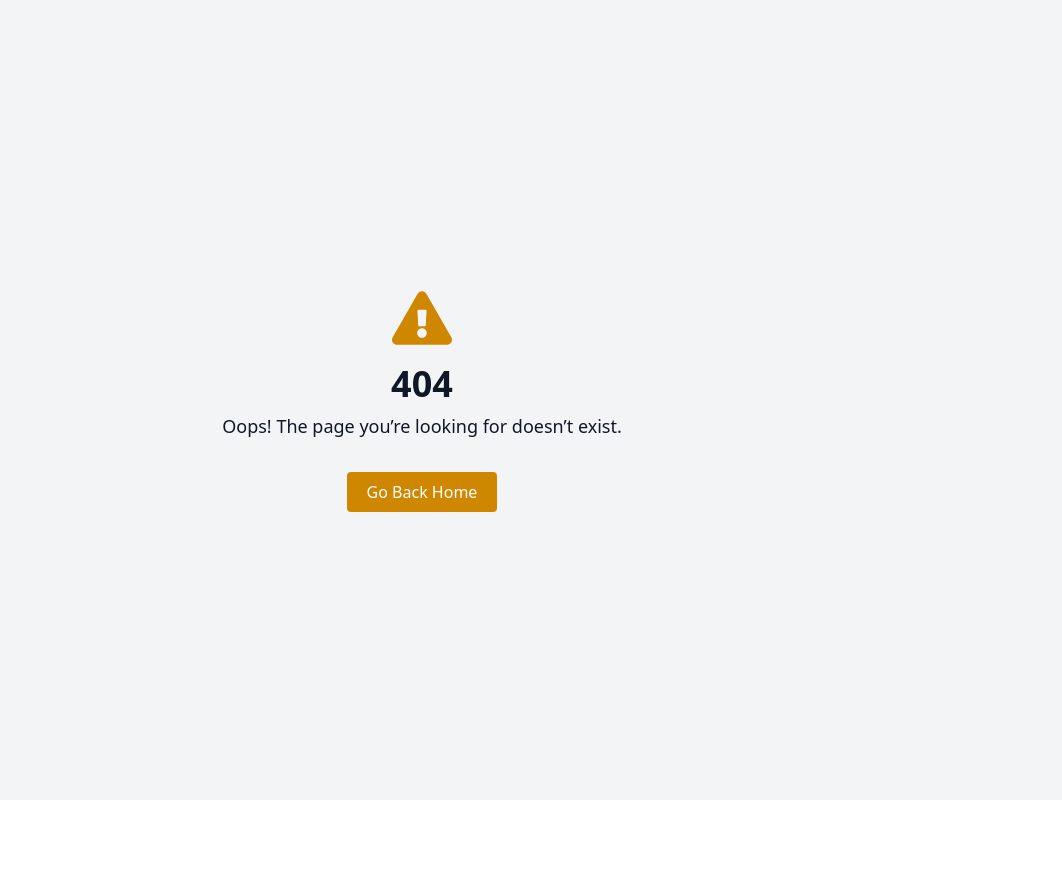
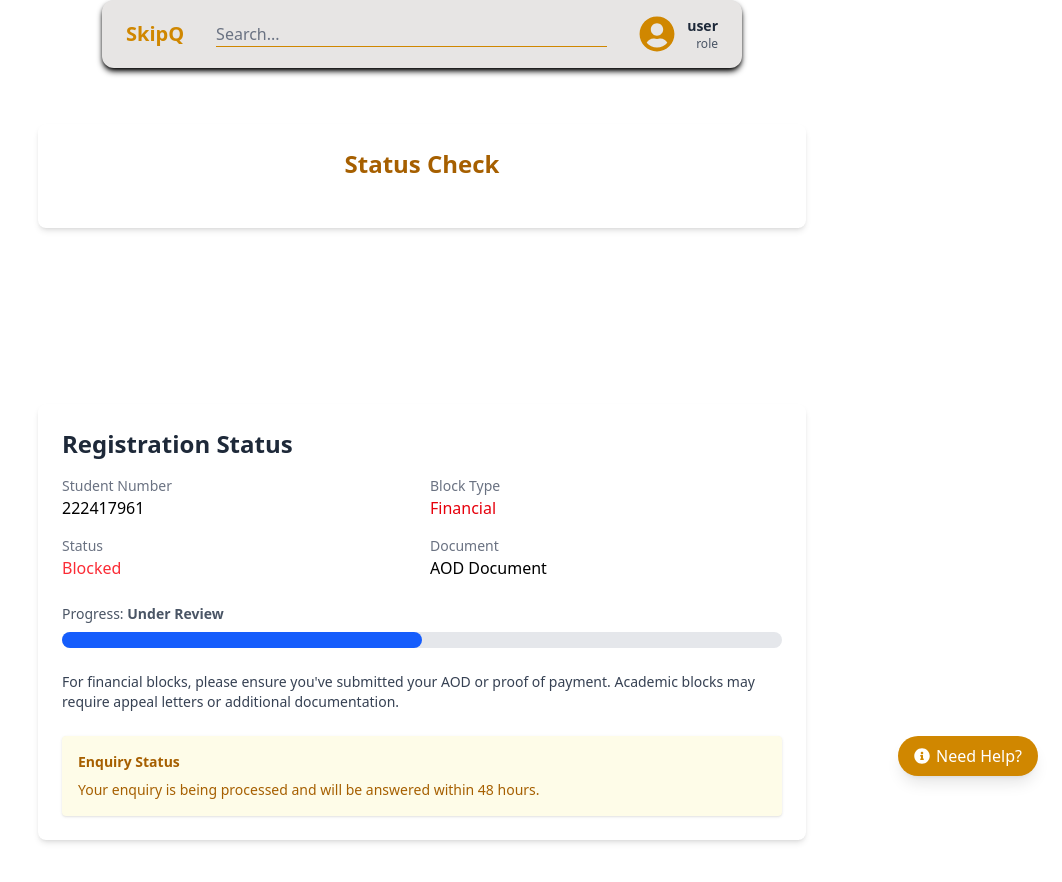
Before and after one commit to fRanklinscoT/skipq-demo, a React (Vite) app: page /status in a window 1280 px wide. Before the commit this address had no page. Shown: the top 882 px of the page, without its empty margins (218-1280 px from the left). Before the commit the page ends 800 px from the top, so only its background shows below. Built offline with nearby package versions, Linux system fonts and the light colour scheme.

Commit message:
added a clear status check and improved overall ui

```diff
--- a/src/App.jsx
+++ b/src/App.jsx
@@ -4,6 +4,9 @@ import Dashboard from './components/dashboard';
 import AdminDashboard from './components/Admin';
 import ErrorPage from './components/error404';
 import UploadDocumets from './components/UploadDocuments';
+import ViewStatus from './components/ViewStatus';
+import Enquire from './components/contact';
+import ManageRegistration from './components/Manage';
 
 function App() {
   return (
@@ -14,6 +17,9 @@ function App() {
         <Route path="/dashboard" element={<Dashboard />} />
         <Route path="/admin" element={<AdminDashboard  />} />
         <Route path='/documents' element={<UploadDocumets />} />
+        <Route path='/status' element={<ViewStatus />} />
+        <Route path='/contact' element={<Enquire />} />
+        <Route path='/registrations' element={<ManageRegistration />} />
         <Route path='*' element={<ErrorPage />} />
       </Routes>
     </BrowserRouter>
--- /dev/null
+++ b/src/components/Enquire.jsx
@@ -0,0 +1,18 @@
+import React from "react"
+import { FaInfoCircle } from "react-icons/fa";
+import { useNavigate } from "react-router-dom";
+
+export default function EnquireBtn(){
+    const navigate = useNavigate();
+
+    return(
+        <>
+            <button
+                className="flex flex-row fixed bottom-6 right-6 z-50 align-middle bg-yellow-600 text-white px-4 py-2 rounded-full shadow-lg hover:bg-yellow-700 transition-all"
+                onClick={() => navigate("/contact")}
+                >
+                  <FaInfoCircle className="flex justify-center-safe mt-1"/><p className="flex justify-center ml-1.5">Need Help?</p>
+            </button>
+        </>
+    );
+}
--- /dev/null
+++ b/src/components/Manage.jsx
@@ -0,0 +1,14 @@
+import React from "react";
+
+export default function ManageRegistration() {
+  return (
+    <div className="min-h-screen bg-gray-100 py-10 px-4">
+      <div className="max-w-3xl mx-auto bg-white shadow-md rounded-lg p-6">
+        <h1 className="text-2xl font-bold text-yellow-700 mb-6 text-center">
+          Manage Registration
+        </h1>
+
+      </div>
+    </div>
+  );
+}
--- a/src/components/UploadDocuments.jsx
+++ b/src/components/UploadDocuments.jsx
@@ -1,7 +1,10 @@
 import React, { useState } from "react";
 import Navbar from "./Navbar";
+import { useNavigate } from "react-router-dom";
+import EnquireBtn from "./Enquire";
 
 export default function UploadDocuments() {
+
   const [file, setFile] = useState(null);
 
   const handleFileChange = (e) => {
@@ -18,7 +21,13 @@ export default function UploadDocuments() {
 
 
       <Navbar />
-      <h1 className="text-xl font-bold text-gray-800 dark:text-white mb-2 flex justify-center text-start mt-10">Upload Documents</h1>
+      <div className="bg-white py-10 px-4 mt-4">
+      <div className="max-w-3xl mx-auto bg-white shadow-md rounded-lg p-6">
+        <h1 className="text-2xl font-bold text-yellow-700 mb-6 text-center">
+          upload Documentation
+        </h1>
+      </div>
+    </div>
       {/* Table Section */}
       <div className="w-full px-4 flex justify-center mt-20">
         <div className="overflow-x-auto rounded-lg shadow-md w-full max-w-5xl">
@@ -103,6 +112,7 @@ export default function UploadDocuments() {
           >
             Upload
           </button>
+          <EnquireBtn />
         </div>
       </div>
     </>
--- /dev/null
+++ b/src/components/ViewStatus.jsx
@@ -0,0 +1,60 @@
+import React from "react";
+import Navbar from "./Navbar";
+import EnquireBtn from "./Enquire";
+import StatusCard from "./modular/StatusCard";
+import ProgressBar from "./modular/ProgressBar";
+import EnquiryStatus from "./modular/EnquireyStatus";
+
+
+export default function ViewStatus() {
+  const studentData = {
+    studentNumber: "222417961",
+    status: "Blocked",
+    blockType: "Financial",
+    documentsSubmitted: true,
+    documentName: "AOD Document",
+    progress: "Under Review",
+    enquiry: "Your enquiry is being processed and will be answered within 48 hours.",
+  };
+
+  return (
+    <>
+      <Navbar />
+      <div className="bg-white py-10 px-4 mt-4">
+        <div className="max-w-3xl mx-auto bg-white shadow-md rounded-lg p-6">
+          <h1 className="text-2xl font-bold text-yellow-700 mb-6 text-center">
+            Status Check
+          </h1>
+        </div>
+      </div>
+
+      <div className="min-h-screen px-4 py-6 bg-white">
+        <div className="max-w-3xl mx-auto bg-white shadow-md rounded-lg p-6 my-28">
+          <h1 className="text-2xl font-bold mb-4 text-gray-800">
+            Registration Status
+          </h1>
+
+          <div className="grid grid-cols-2 gap-4 mb-6">
+            <StatusCard label="Student Number" value={studentData.studentNumber} />
+            <StatusCard label="Block Type" value={studentData.blockType} valueClassName="text-red-600" />
+            <StatusCard label="Status" value={studentData.status} valueClassName="text-red-500" />
+            <StatusCard label="Document" value={studentData.documentName} />
+          </div>
+
+          <ProgressBar progress={studentData.progress} />
+
+          <div className="text-sm text-gray-700 mt-4">
+            <p>
+              For financial blocks, please ensure you've submitted your AOD or proof of
+              payment. Academic blocks may require appeal letters or additional documentation.
+            </p>
+          </div>
+
+          <EnquiryStatus enquiry={studentData.enquiry} />
+
+          <EnquireBtn />
+        </div>
+      </div>
+    </>
+  );
+}
--- /dev/null
+++ b/src/components/contact.jsx
@@ -0,0 +1,45 @@
+import Navbar from "./Navbar";
+
+const Enquire = () => {
+  return (
+
+    <>
+    <Navbar />
+    <div className="p-6 max-w-xl mx-auto mt-28">
+      <h1 className="text-2xl font-bold text-gray-800 mb-2">
+        Need Help with Registration?
+      </h1>
+      <p className="text-sm text-gray-600 mb-6">
+        If you’re blocked from registering due to academic or financial reasons, use this form to contact support.
+      </p>
+
+      {/* Block Type Dropdown */}
+      <label className="block text-sm font-medium text-gray-700 mb-1">
+        Block Type
+      </label>
+      <select className="w-full border border-gray-300 rounded-md p-2 mb-4">
+        <option value="">-- Select Block Type --</option>
+        <option value="financial">Financial Block</option>
+        <option value="academic">Academic Block</option>
+      </select>
+
+      {/* Message Field */}
+      <label className="block text-sm font-medium text-gray-700 mb-1">
+        Your Message
+      </label>
+      <textarea
+        placeholder="Explain your issue..."
+        rows={4}
+        className="w-full border border-gray-300 rounded-md p-3 mb-4"
+      />
+
+      {/* Fake Submit Button */}
+      <button className="bg-yellow-600 hover:bg-yellow-700 text-white font-semibold px-4 py-2 rounded-md w-full">
+        Submit Enquiry
+      </button>
+    </div>
+    </>
+  );
+};
+
+export default Enquire;
--- a/src/components/dashboard.jsx
+++ b/src/components/dashboard.jsx
@@ -3,6 +3,7 @@ import Navbar from './Navbar';
 import img from '../assets/tut.png';
 import AOS from 'aos';
 import DashboardCard from './DashboardCards';
+import EnquireBtn from './Enquire';
 
 export default function Dashboard() {
 
@@ -31,7 +32,7 @@ export default function Dashboard() {
         {
             title: 'Contact Support',
             description: 'Get in touch with our support team for any assistance.',
-            href: '/support'
+            href: '/contact'
         }
     ];
 
@@ -48,13 +49,13 @@ export default function Dashboard() {
         <Navbar />
         <div className="flex items-center justify-start px-4 sm:px-8 min-h-[650px]">
          <div
-                className="w-full sm:w-3/4 md:w-1/2 bg-transparent p-4 sm:p-8 rounded-lg shadow-lg"
+                className="w-full sm:w-3/4 md:w-1/2 bg-black/30 p-4 sm:p-8 rounded-lg shadow-lg"
                 data-aos="fade-up"
                 data-aos-offset="400"
                 data-aos-delay="300"
                 data-aos-duration="600"
             >
-            <h1 className="text-xl sm:text-2xl md:text-3xl font-bold text-white mb-4">
+            <h1 className="text-xl sm:text-2xl md:text-3xl font-bold text-white  mb-4">
               Welcome to <span className="text-yellow-600">SkipQ</span>
             </h1>
             <p className="text-sm sm:text-base md:text-lg text-white mb-6">
@@ -79,6 +80,7 @@ export default function Dashboard() {
         <div className="text-center mt-8">
           <p className="text-gray-500 dark:text-gray-400">© 2023 SkipQ. All rights reserved.</p>
         </div>
+        <EnquireBtn />
     </div>
   );
 }
--- /dev/null
+++ b/src/components/modular/EnquireyStatus.jsx
@@ -0,0 +1,8 @@
+export default function EnquiryStatus({ enquiry }) {
+  return (
+    <div className="bg-yellow-50 p-4 rounded shadow mt-6 text-sm text-yellow-700">
+      <h3 className="font-semibold mb-2">Enquiry Status</h3>
+      <p>{enquiry ? enquiry : "No enquiries at this time."}</p>
+    </div>
+  );
+}
--- /dev/null
+++ b/src/components/modular/ProgressBar.jsx
@@ -0,0 +1,32 @@
+export default function ProgressBar({ progress }) {
+  const getProgressPercent = (progress) => {
+    switch (progress) {
+      case "Submitted": return 25;
+      case "Under Review": return 50;
+      case "Pending": return 75;
+      case "Cleared": return 100;
+      default: return 0;
+    }
+  };
+
+  const progressColor =
+    progress === "Cleared"
+      ? "bg-green-600"
+      : progress === "Pending"
+      ? "bg-yellow-500"
+      : "bg-blue-600";
+
+  return (
+    <div className="mb-6">
+      <p className="text-sm text-gray-600 mb-2">
+        Progress: <span className="font-semibold">{progress}</span>
+      </p>
+      <div className="w-full bg-gray-200 rounded-full h-4">
+        <div
+          className={`h-4 rounded-full ${progressColor}`}
+          style={{ width: `${getProgressPercent(progress)}%` }}
+        />
+      </div>
+    </div>
+  );
+}
--- /dev/null
+++ b/src/components/modular/StatusCard.jsx
@@ -0,0 +1,8 @@
+export default function StatusCard({ label, value, valueClassName }) {
+  return (
+    <div>
+      <p className="text-gray-500 text-sm">{label}</p>
+      <p className={`font-medium ${valueClassName || ''}`}>{value}</p>
+    </div>
+  );
+}
```
